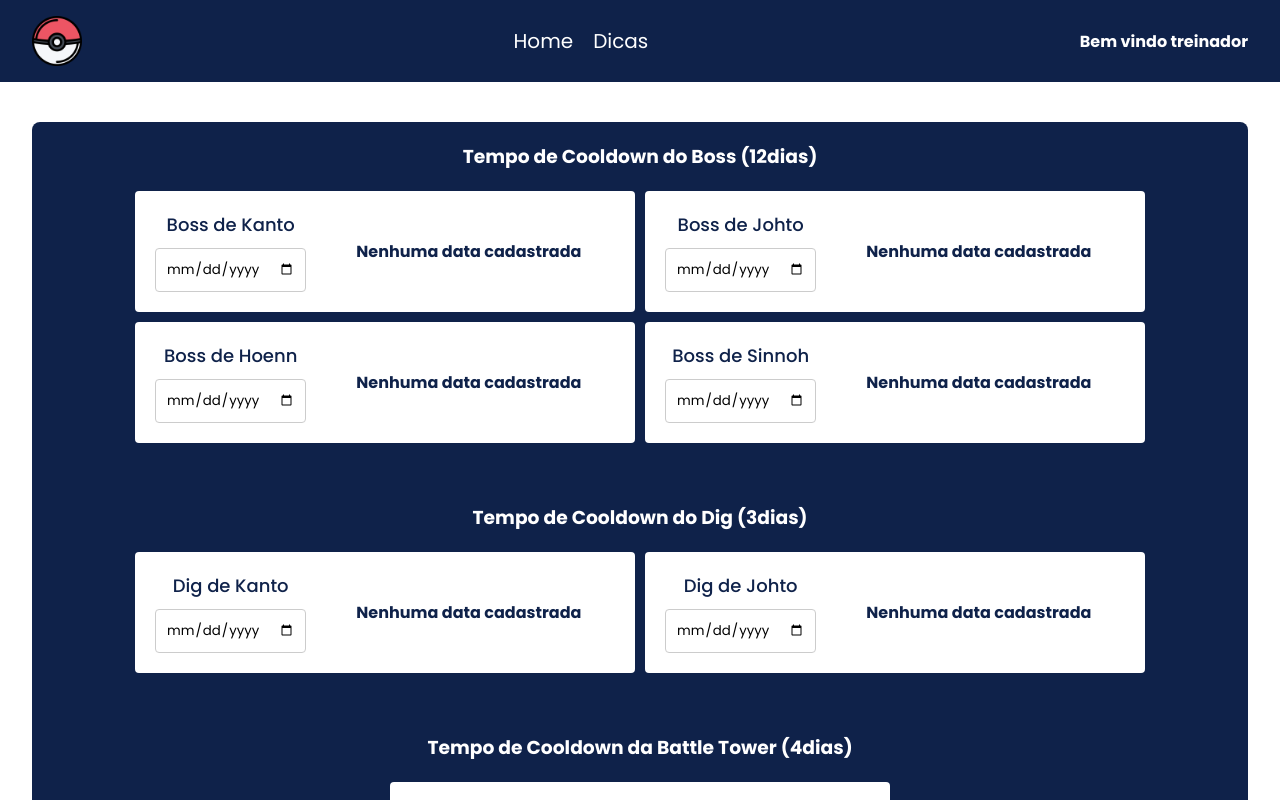
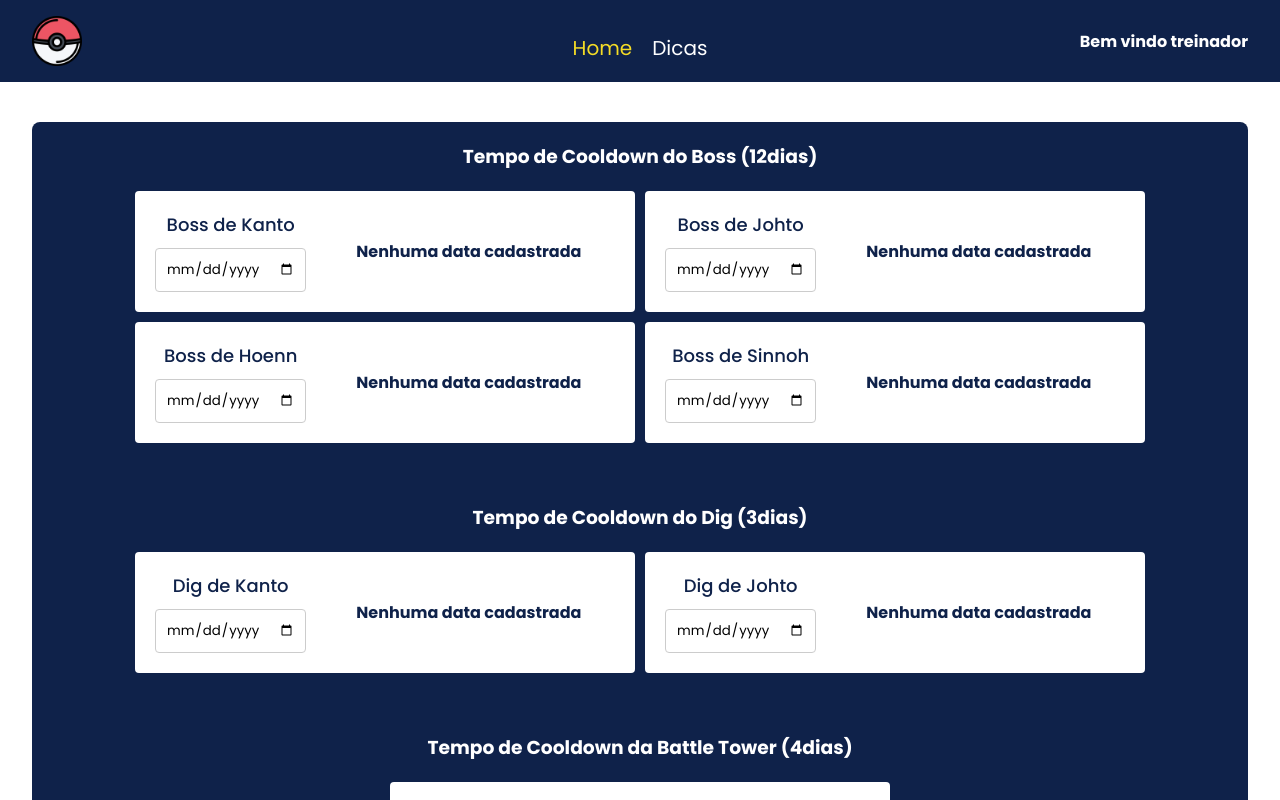
Before and after one commit to Adrianodbs/Poke-horario, a React (Vite) app: page / in a window 1280 px wide. Shown: the top 800 px of the page. Built offline with nearby package versions, Linux system fonts and the light colour scheme.

Commit message:
Style: active buttons header

```diff
--- a/src/components/Header/header.css
+++ b/src/components/Header/header.css
@@ -6,6 +6,14 @@ header{
   padding: 16px 32px;
   background-color: #0F224A;
   margin-bottom: 40px;
+  position: relative;
+}
+
+.listMenu{
+  position: absolute;
+  top: 40%;
+  left: 50%;
+  transform: translate(-50%);
 }
 
 img{
@@ -38,7 +46,11 @@ a{
   color: #fff;
 }
 
-@media screen and (max-width: 500px) {
+.active{
+  color: #f4dc26;
+}
+
+@media screen and (max-width: 800px) {
   h4{
     display: none;
   }
--- a/src/components/Header/index.jsx
+++ b/src/components/Header/index.jsx
@@ -1,17 +1,35 @@
 import './header.css'
 import pokebola from '../../assets/img/pokebola.png'
 import { Link } from 'react-router-dom'
+import { useState } from 'react'
 
 export default function Header() {
+  const [activeLink, setActiveLink] = useState('home')
+
+  const handleLinkClick = link => {
+    setActiveLink(link)
+  }
   return (
     <header>
       <img src={pokebola} alt="pokebola" />
-      <ul>
+      <ul className="listMenu">
         <li>
-          <Link to="/">Home</Link>
+          <Link
+            to="/"
+            className={activeLink === 'home' ? 'active' : ''}
+            onClick={() => handleLinkClick('home')}
+          >
+            Home
+          </Link>
         </li>
         <li>
-          <Link to="/dicas">Dicas</Link>
+          <Link
+            to="/dicas"
+            className={activeLink === 'dicas' ? 'active' : ''}
+            onClick={() => handleLinkClick('dicas')}
+          >
+            Dicas
+          </Link>
         </li>
       </ul>
       <h4>Bem vindo treinador</h4>
```
